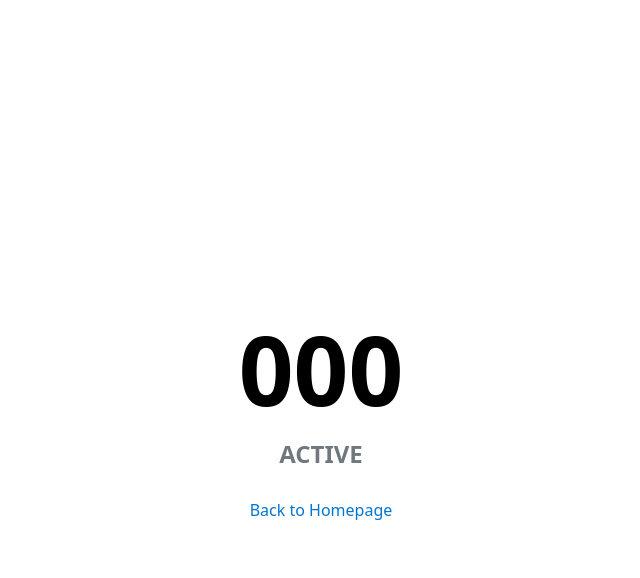
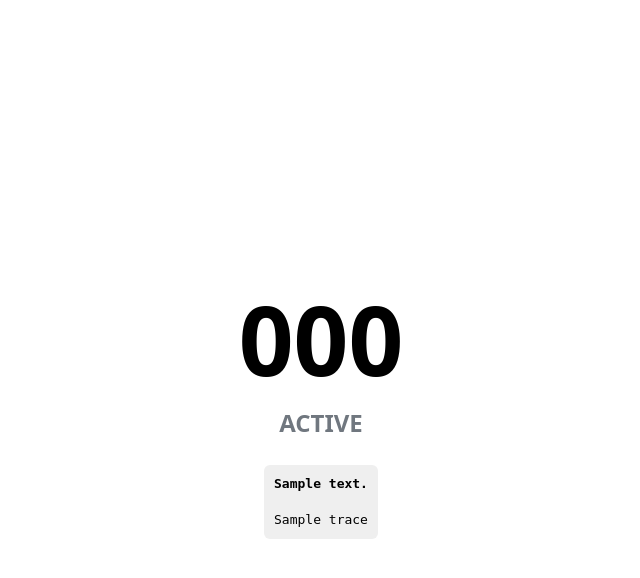
Before and after one commit to jonasgeiler/Pregramer, a PHP site: template resources/views/_error.php in a window 1280 px wide. Shown: the top 578 px of the page, without its empty margins (319-959 px from the left). Run offline with PHP 8.4, Linux system fonts and the light colour scheme; the template is opened without the code that fills it: most values are stand-ins (such as "Sample title", 1, 10 or a date in 2020).

Commit message:
Improved error view

```diff
--- a/resources/views/_error.php
+++ b/resources/views/_error.php
@@ -46,13 +46,6 @@
 		<h1 class="code"><?= $code ?></h1>
 		<h2 class="message"><?= strtoupper($status) ?></h2>
 
-		<?php if (!$this->fw->PRODUCTION): ?>
-			<pre class="error"><code><b><?= $text ?></b>
-
-<?= $trace ?></code></pre>
-		<?php endif; ?>
-
-		<hr />
-		<a href="/">Back to Homepage</a>
+		<pre class="error"><code><b><?= $text ?></b><?= $trace ? "\n\n$trace" : '' ?></code></pre>
 	</body>
 </html>
```
